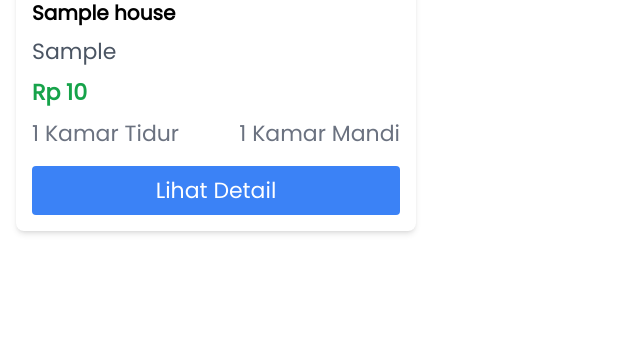
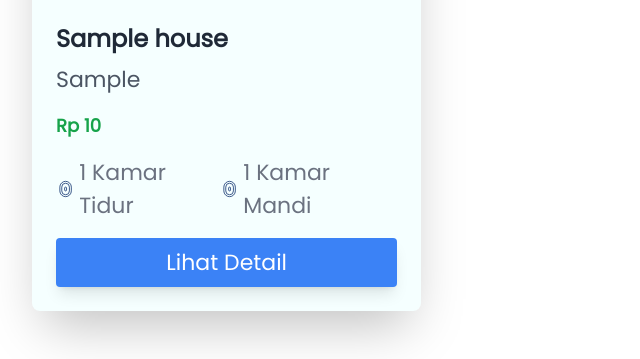
Before and after one commit to PBP24-D01/HouseHunt, a Django app: page / in a window 1280 px wide. Shown: the part 515-874 px from the top of the page, without its empty margins (0-640 px from the left). Before the commit the page ends 749 px from the top, so only its background shows below. Run offline with Django 5.2, Linux system fonts and the light colour scheme; tables that the repository leaves empty hold one stand-in row (values such as "Sample post"); grey boxes marked "Sample" are stand-in pictures; some libraries are stand-ins or nearby versions.

Commit message:
added house listings and house detail pages

```diff
--- a/HouseHunt/settings.py
+++ b/HouseHunt/settings.py
@@ -41,6 +41,7 @@ INSTALLED_APPS = [
     "django.contrib.sessions",
     "django.contrib.messages",
     "django.contrib.staticfiles",
+    "django.contrib.humanize",
     'rumah',
 ]
 
@@ -133,3 +134,6 @@ STATICFILES_DIRS = [os.path.join(BASE_DIR, 'static')]
 # https://docs.djangoproject.com/en/5.1/ref/settings/#default-auto-field
 
 DEFAULT_AUTO_FIELD = "django.db.models.BigAutoField"
+
+MEDIA_URL = '/media/'
+MEDIA_ROOT = os.path.join(BASE_DIR, 'media/')
--- a/rumah/forms.py
+++ b/rumah/forms.py
@@ -20,14 +20,14 @@ class HouseFilterForm(forms.Form):
         ('1', '1'),
         ('2', '2'),
         ('3', '3'),
-        ('4', '4+')
+        ('4+', '4+')
     ]
 
     BATHROOM_CHOICES = [
         ('', 'Semua'),
         ('1', '1'),
         ('2', '2'),
-        ('3', '3+')
+        ('3+', '3+')
     ]
 
     LOCATION_CHOICES = [
--- /dev/null
+++ b/rumah/templates/house_listings.html
@@ -0,0 +1,30 @@
+{% load humanize static %}
+<div class="grid grid-cols-1 md:grid-cols-2 lg:grid-cols-3 gap-6 p-4">
+    {% for house in houses %}
+    <article class="bg-[#F5FFFF] rounded-lg shadow-2xl overflow-hidden">
+        <img src="{% static 'img/rumah_' %}{{ house.id }}.jpg" alt="Gambar {{ house.judul }}" class="w-full h-48 object-cover" loading="lazy">
+        <div class="p-6">
+            <h2 class="text-2xl font-bold mb-2 text-gray-800">{{ house.judul }}</h2>
+            <p class="text-gray-600 mb-4">{{ house.lokasi }}</p>
+            <p class="text-green-600 font-bold text-lg mb-4">Rp {{ house.harga|intcomma }}</p>
+            <div class="flex justify-between text-gray-500 mb-4">
+                <span class="flex items-center">
+                    <svg class="w-5 h-5 mr-1" fill="#F5FFFF" stroke="#365486" viewBox="0 0 20 20"><path d="M10 2a6 6 0 00-6 6v4a6 6 0 006 6 6 6 0 006-6V8a6 6 0 00-6-6zm0 2a4 4 0 014 4v4a4 4 0 01-8 0V8a4 4 0 014-4zm-1 5a1 1 0 112 0v2a1 1 0 11-2 0V9z"/></svg>
+                    {{ house.kamar_tidur }} Kamar Tidur
+                </span>
+                <span class="flex items-center">
+                    <svg class="w-5 h-5 mr-1" fill="#F5FFFF" stroke="#365486" viewBox="0 0 20 20"><path d="M10 2a6 6 0 00-6 6v4a6 6 0 006 6 6 6 0 006-6V8a6 6 0 00-6-6zm0 2a4 4 0 014 4v4a4 4 0 01-8 0V8a4 4 0 014-4zm-1 5a1 1 0 112 0v2a1 1 0 11-2 0V9z"/></svg>
+                    {{ house.kamar_mandi }} Kamar Mandi
+                </span>
+            </div>
+            <a href="{% url 'houses:house_detail' house.id %}"
+               class="block text-center bg-blue-500 text-white px-4 py-2 rounded shadow-lg hover:bg-blue-600 transition duration-300"
+               aria-label="Lihat detail rumah {{ house.judul }}">
+                Lihat Detail
+            </a>
+        </div>
+    </article>
+    {% empty %}
+    <p class="col-span-3 text-center text-gray-500">Tidak ada rumah yang ditemukan</p>
+    {% endfor %}
+</div>
--- a/rumah/templates/landing_page.html
+++ b/rumah/templates/landing_page.html
@@ -1,5 +1,5 @@
 {% extends 'base.html' %}
-
+{% load humanize %}
 {% block content %}
 <div class="container mx-auto px-4 py-8">
     <h1 class="text-4xl font-bold mb-8">Halo ini judul</h1>
@@ -46,27 +46,6 @@
     </div>
 
     <!-- House Listings -->
-    <div class="grid grid-cols-1 md:grid-cols-2 lg:grid-cols-3 gap-6">
-        {% for house in houses %}
-        <div class="bg-white rounded-lg shadow-md overflow-hidden">
-            <img src="{{ house.gambar.url }}" alt="{{ house.judul }}" class="w-full h-48 object-cover">
-            <div class="p-4">
-                <h2 class="text-xl font-semibold mb-2">{{ house.judul }}</h2>
-                <p class="text-gray-600 mb-2">{{ house.lokasi }}</p>
-                <p class="text-green-600 font-bold mb-2">Rp {{ house.harga }}</p>
-                <div class="flex justify-between text-gray-500 mb-4">
-                    <span>{{ house.kamar_tidur }} Kamar Tidur</span>
-                    <span>{{ house.kamar_mandi }} Kamar Mandi</span>
-                </div>
-                <a href="{% url 'houses:house_detail' house.id %}"
-                   class="block text-center bg-blue-500 text-white px-4 py-2 rounded hover:bg-blue-600">
-                    Lihat Detail
-                </a>
-            </div>
-        </div>
-        {% empty %}
-        <p class="col-span-3 text-center text-gray-500">Tidak ada rumah yang ditemukan</p>
-        {% endfor %}
-    </div>
+    {% include 'house_listings.html' %}
 </div>
 {% endblock %}
--- a/rumah/urls.py
+++ b/rumah/urls.py
@@ -1,5 +1,7 @@
 from django.urls import path
 from . import views
+from django.conf import settings
+from django.conf.urls.static import static
 
 app_name = 'houses'
 
@@ -7,3 +9,6 @@ urlpatterns = [
     path('', views.landing_page, name='landing_page'),
     path('house/<int:house_id>/', views.house_detail, name='house_detail'),
 ]
+
+if settings.DEBUG:
+    urlpatterns += static(settings.MEDIA_URL, document_root=settings.MEDIA_ROOT)
```
Also changed, not shown: rumah/templates/house_detail.html (added, +16 -0 lines).
